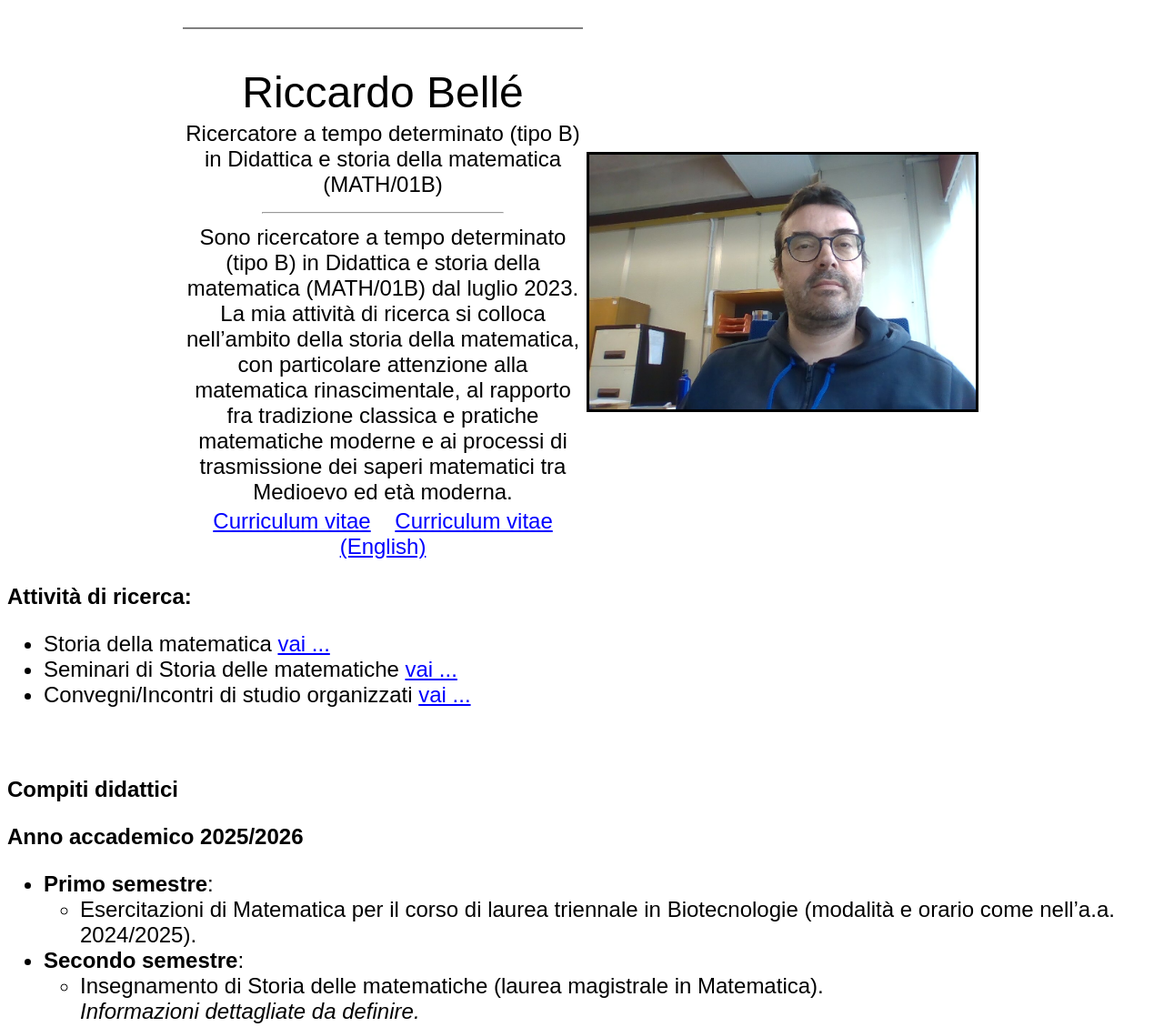
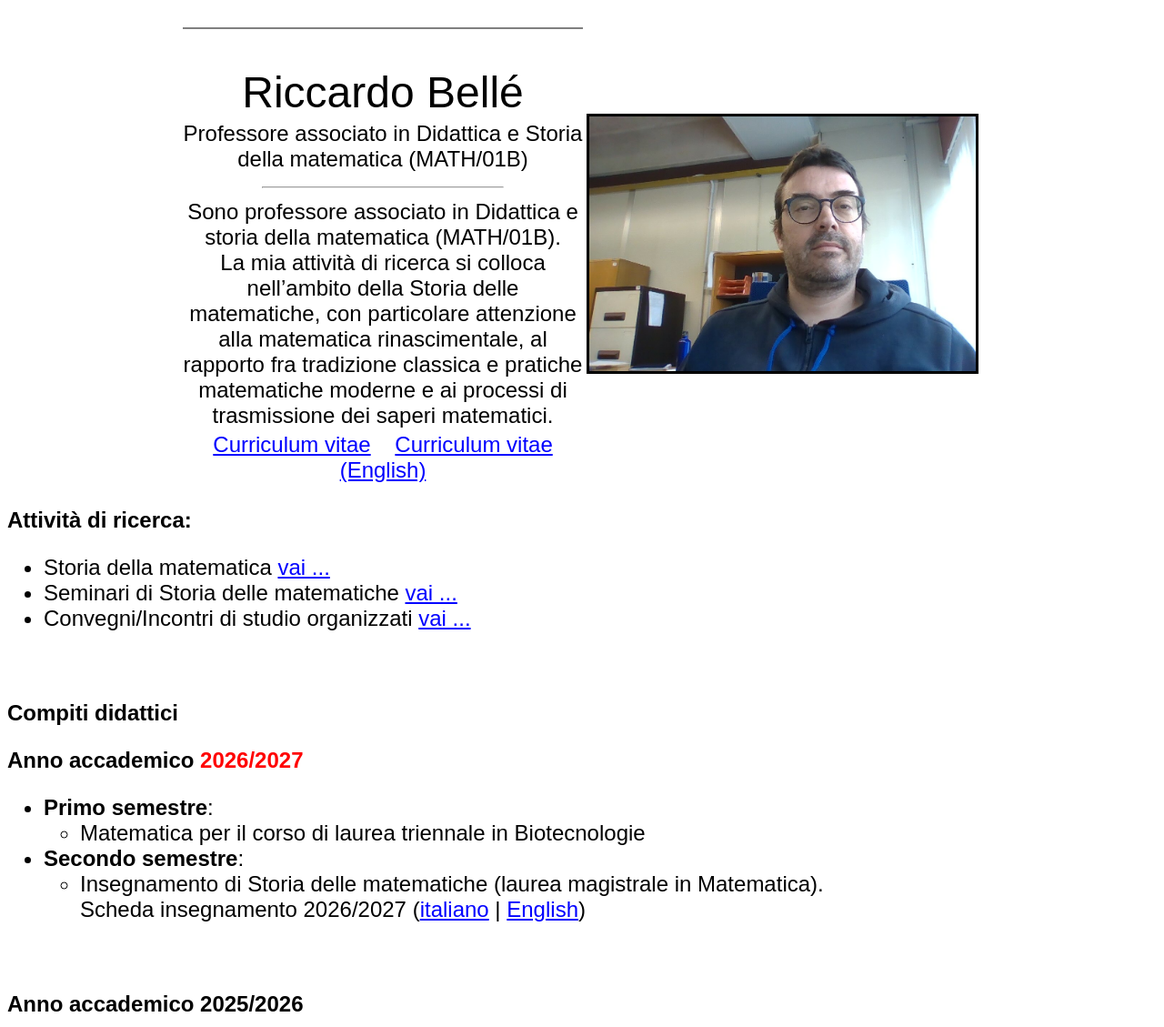
Before and after one commit to riccardo-belle/riccardo-belle.github.io, a plain HTML site: page index.html in a window 1280 px wide. Shown: the part 7-1136 px from the top of the page at 91% size. Drawn offline with Linux system fonts and the light colour scheme.

Commit message:
Modify academic position and teaching details
Updated position title and description, added teaching responsibilities for the academic years 2026/2027.

```diff
--- a/index.html
+++ b/index.html
@@ -27,7 +27,7 @@
   <TR>
     <TD>
       <p align="center"><font SIZE="+2">
-        Ricercatore a tempo determinato (tipo B) in Didattica e storia della matematica (MATH/01B)
+      Professore associato in Didattica e Storia della matematica (MATH/01B)
       </font></p>
       <hr WIDTH="60%" align="center">
     </TD>
@@ -36,9 +36,9 @@
   <TR>
     <TD>
       <p align="center"><font SIZE="+2">
-        Sono ricercatore a tempo determinato (tipo B) in Didattica e storia della matematica (MATH/01B) dal luglio 2023.<br>
-        La mia attività di ricerca si colloca nell’ambito della storia della matematica, con particolare attenzione alla matematica rinascimentale,
-        al rapporto fra tradizione classica e pratiche matematiche moderne e ai processi di trasmissione dei saperi matematici tra Medioevo ed età moderna.
+        Sono professore associato in Didattica e storia della matematica (MATH/01B).<br>
+        La mia attività di ricerca si colloca nell’ambito della Storia delle matematiche, con particolare attenzione alla matematica rinascimentale,
+        al rapporto fra tradizione classica e pratiche matematiche moderne e ai processi di trasmissione dei saperi matematici.
       </font></p>
     </TD>
   </TR>
@@ -70,6 +70,32 @@
 <!-- Didattica -->
 
 <p><b>Compiti didattici</b></p>
+
+<p><b>Anno accademico <font color="red">2026/2027</font></b></p>
+<ul>
+  <li>
+    <b>Primo semestre</b>:
+    <ul>
+      <li>
+        Matematica per il corso di laurea triennale in Biotecnologie
+      </li>
+    </ul>
+  </li>
+  <li>
+    <b>Secondo semestre</b>:
+    <ul>
+      <li>
+        Insegnamento di Storia delle matematiche
+        (laurea magistrale in Matematica).<br>
+        Scheda insegnamento 2026/2027
+        (<a href="presentazione_corso_26.pdf">italiano</a> |
+        <a href="presentazione_corso_26_ENG.pdf">English</a>)
+      </li>
+    </ul>
+  </li>
+</ul>
+
+<br>
 
 <p><b>Anno accademico 2025/2026</b></p>
 <ul>
```
